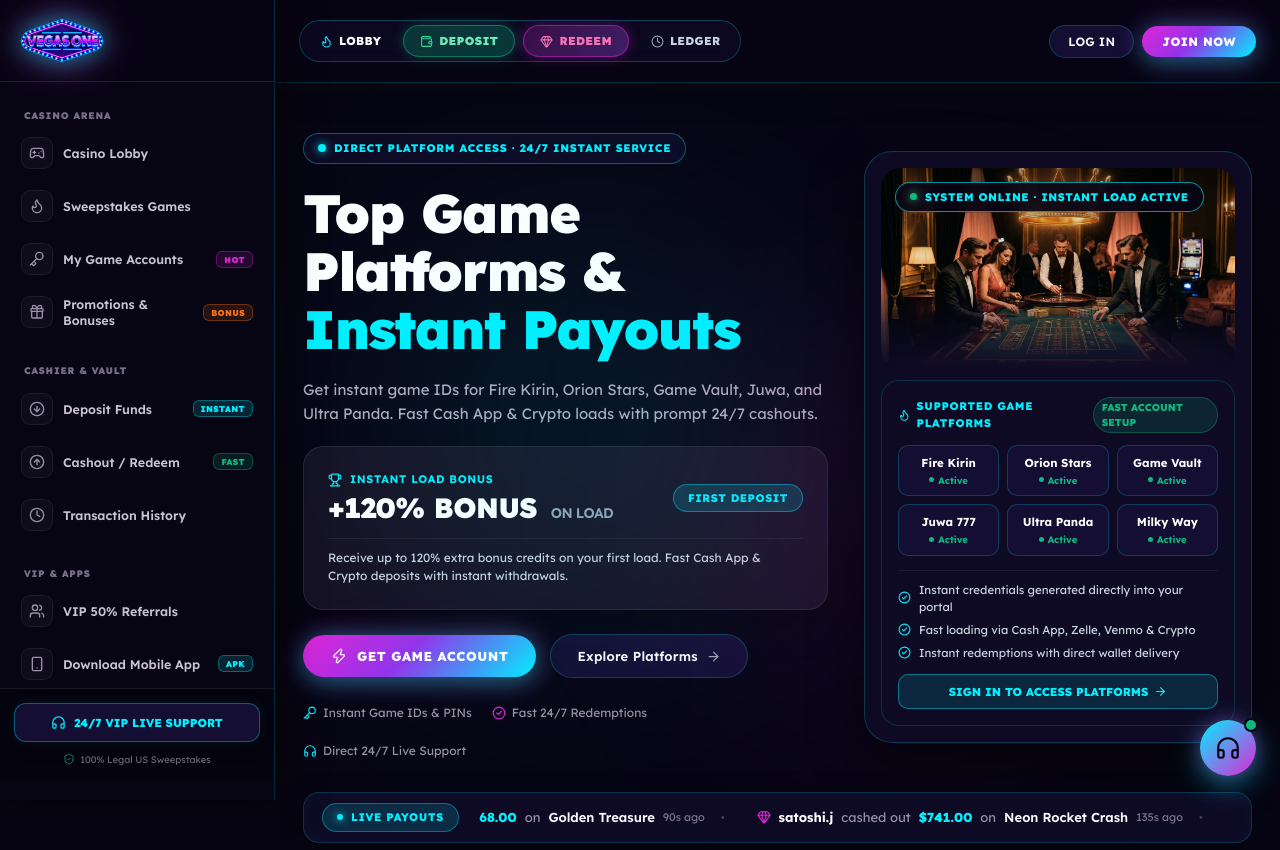
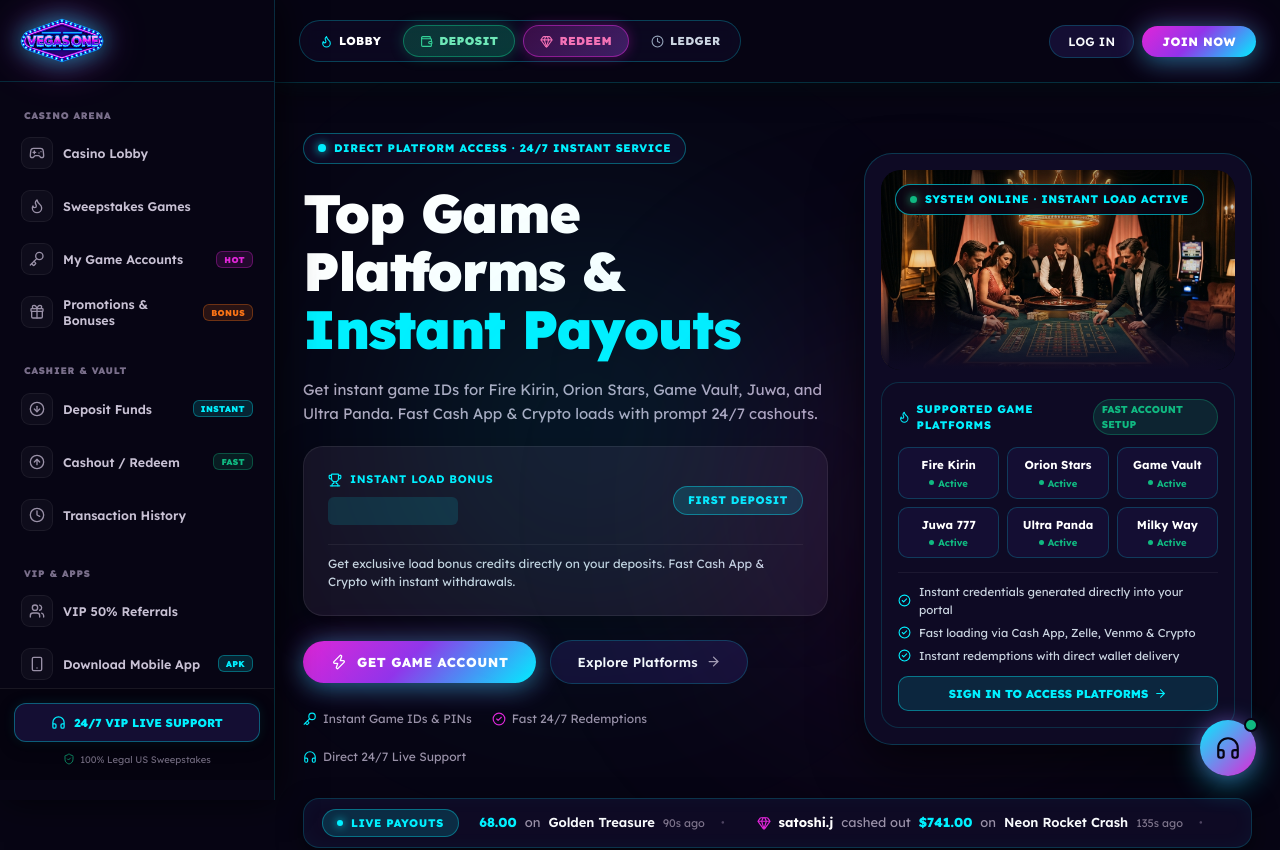
Before and after one commit to vegasonesite-lab/vegas_one, a Next.js app: page / in a window 1280 px wide. Shown: the top 850 px of the page. Built offline with nearby package versions, Linux system fonts and the light colour scheme; no server answers; the database is empty.

Commit message:
fix: directly display admin set bonus without any hardcoded numbers and eliminate lobby unmounting glitch

```diff
--- a/src/app/page.js
+++ b/src/app/page.js
@@ -55,6 +55,30 @@
   const [dailyBonusOpen, setDailyBonusOpen] = useState(false);
   const [notificationsOpen, setNotificationsOpen] = useState(false);
   const [subscriptionModalOpen, setSubscriptionModalOpen] = useState(false);
+  const [sysSettings, setSysSettings] = useState(() => {
+    if (typeof window !== 'undefined') {
+      try {
+        const stored = localStorage.getItem('vegas_system_settings');
+        if (stored) return JSON.parse(stored);
+      } catch {}
+    }
+    return null;
+  });
+
+  // Fetch admin settings at root so all tabs and lobby have instant access
+  useEffect(() => {
+    fetch('/api/admin/settings')
+      .then(res => res.json())
+      .then(data => {
+        if (data.success && data.settings) {
+          try {
+            localStorage.setItem('vegas_system_settings', JSON.stringify(data.settings));
+          } catch {}
+          setSysSettings(data.settings);
+        }
+      })
+      .catch(() => {});
+  }, []);
 
   // Auto-open Auth modal if redirected with ?auth=login or ?auth=register, and switch active tab if ?tab=...
   useEffect(() => {
@@ -236,11 +260,11 @@
 
         <main className="sovereign-container sovereign-main-cashier">
               {/* TAB 1: CASINO LOBBY */}
-              {activeTab === 'main' && (
-                <div>
+              <div style={{ display: activeTab === 'main' ? 'block' : 'none' }}>
                 {/* Hero Banner: Left Royal Hall Headline + Right Salon Privé Frame & Mega Jackpot */}
                 <VegasHeroBanner
                   user={user}
+                  settings={sysSettings}
                   onOpenAuth={(tab) => setAuthModal({ open: true, tab })}
                   onOpenWallet={() => {
                     if (!user) setAuthModal({ open: true, tab: 'login' });
@@ -336,7 +360,6 @@
                   {/* Official Facebook Partner Clubs */}
                   <VegasFacebookPartners />
                 </div>
-              )}
 
               {/* TAB 2: MY GAME ACCOUNTS */}
               {activeTab === 'accounts' && (
--- a/src/components/player/VegasHeroBanner.jsx
+++ b/src/components/player/VegasHeroBanner.jsx
@@ -15,59 +15,60 @@
   Headphones
 } from 'lucide-react';
 
-let cachedSettings = null;
-
 export default function VegasHeroBanner({
   user,
+  settings: propSettings,
   onOpenAuth,
   onOpenWallet,
   onOpenDailyBonus,
   onOpenReferrals,
   onPlayGame,
 }) {
-  const [settings, setSettings] = useState(() => {
-    if (cachedSettings) return cachedSettings;
+  const [internalSettings, setInternalSettings] = useState(() => {
     if (typeof window !== 'undefined') {
       try {
         const stored = localStorage.getItem('vegas_system_settings');
-        if (stored) {
-          const parsed = JSON.parse(stored);
-          cachedSettings = parsed;
-          return parsed;
-        }
+        if (stored) return JSON.parse(stored);
       } catch {}
     }
     return null;
   });
 
-  // Fetch live bonus settings from admin
+  // Fetch live bonus settings from admin if not provided via prop
   useEffect(() => {
+    if (!propSettings) {
       fetch('/api/admin/settings')
         .then(res => res.json())
         .then(data => {
           if (data.success && data.settings) {
-          cachedSettings = data.settings;
             try {
               localStorage.setItem('vegas_system_settings', JSON.stringify(data.settings));
             } catch {}
-          setSettings(data.settings);
+            setInternalSettings(data.settings);
           }
         })
         .catch(() => {});
-  }, []);
+    }
+  }, [propSettings]);
 
+  const activeSettings = propSettings || internalSettings;
   const hasClaimedWelcome = Boolean(user?.welcomeBonusClaimed || (user?.totalDeposited && user.totalDeposited > 0));
 
-  const bonusPercent = hasClaimedWelcome
-    ? (settings?.regularBonusPercent ?? 50)
-    : (settings?.welcomeBonusPercent ?? 120);
+  // Directly read the exact percentage set by Admin
+  const rawPercent = hasClaimedWelcome
+    ? activeSettings?.regularBonusPercent
+    : activeSettings?.welcomeBonusPercent;
+
+  const bonusPercent = rawPercent !== undefined && rawPercent !== null ? Number(rawPercent) : null;
 
   const bonusTitle = hasClaimedWelcome ? 'RELOAD BONUS' : 'INSTANT LOAD BONUS';
   const bonusBadge = hasClaimedWelcome ? 'EVERY DEPOSIT' : 'FIRST DEPOSIT';
 
-  const bonusSubtitle = hasClaimedWelcome
+  const bonusSubtitle = bonusPercent !== null
+    ? (hasClaimedWelcome
         ? `Get an extra ${bonusPercent}% bonus credits on every load into your game account. Instant approvals 24/7.`
-    : `Receive up to ${bonusPercent}% extra bonus credits on your first load. Fast Cash App & Crypto deposits with instant withdrawals.`;
+        : `Receive up to ${bonusPercent}% extra bonus credits on your first load. Fast Cash App & Crypto deposits with instant withdrawals.`)
+    : 'Get exclusive load bonus credits directly on your deposits. Fast Cash App & Crypto with instant withdrawals.';
 
   const ctaText = user ? 'DEPOSIT & LOAD CREDITS' : 'GET GAME ACCOUNT';
 
@@ -171,11 +172,26 @@
                   <Trophy size={14} color="#00F0FF" />
                   <span>{bonusTitle}</span>
                 </div>
-                <div className="sovereign-welcome-amount" style={{ fontSize: '28px' }}>
+                <div className="sovereign-welcome-amount" style={{ fontSize: '28px', minHeight: '38px', display: 'flex', alignItems: 'center' }}>
+                  {bonusPercent !== null ? (
+                    <>
                       <span>+{bonusPercent}% BONUS</span>
                       <span style={{ fontSize: '14px', color: '#94A3B8', fontWeight: 600, marginLeft: '8px' }}>
                         ON LOAD
                       </span>
+                    </>
+                  ) : (
+                    <span
+                      style={{
+                        display: 'inline-block',
+                        width: '130px',
+                        height: '28px',
+                        backgroundColor: 'rgba(0, 240, 255, 0.12)',
+                        borderRadius: '6px',
+                        animation: 'pulse 1.5s ease-in-out infinite',
+                      }}
+                    />
+                  )}
                 </div>
               </div>
 
```
Lines whose indentation alone changed are shown as unchanged.
